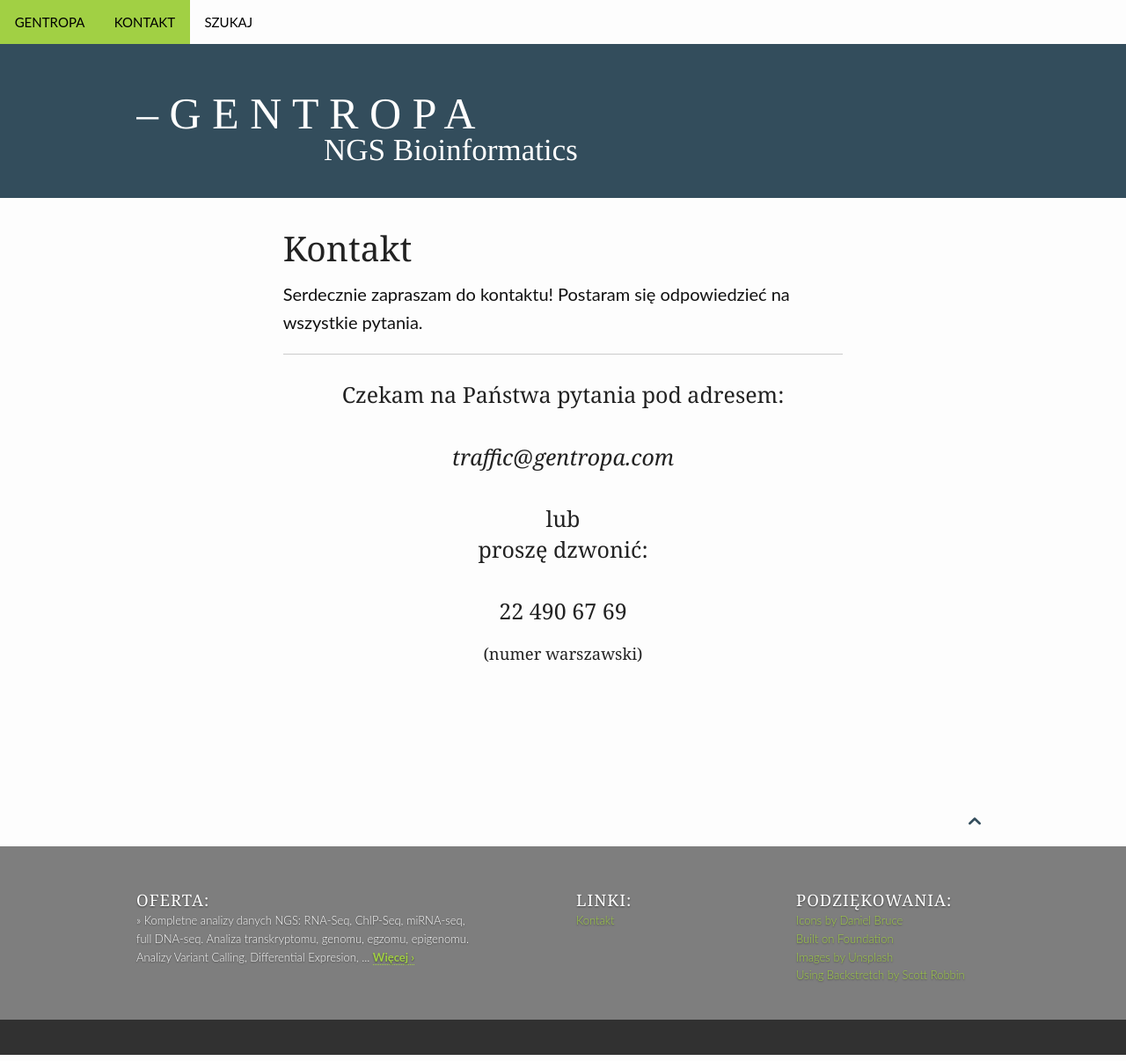
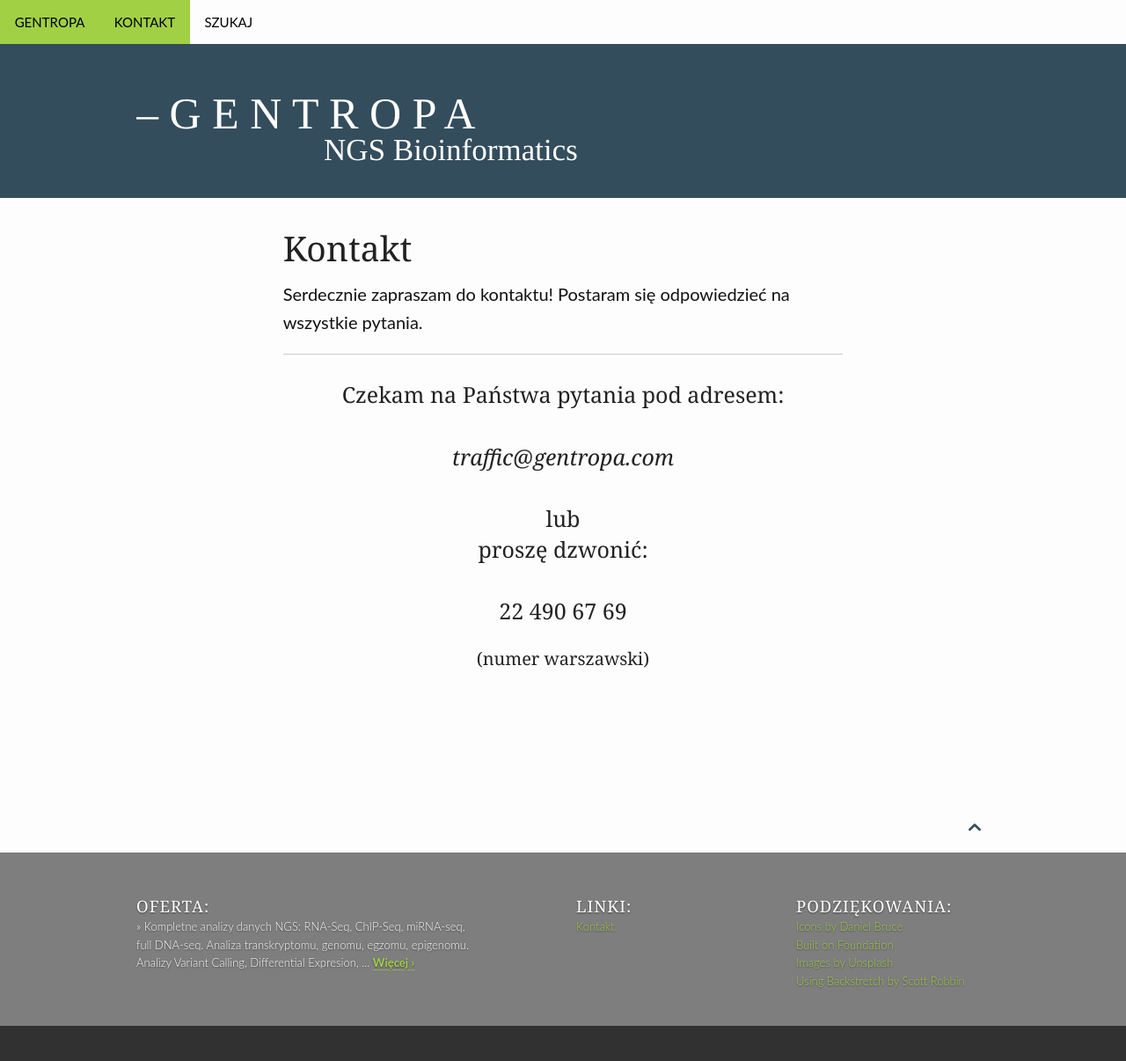
Before and after one commit to gentropa/gentropa.github.io, a Jekyll site: the page built from pages/contact.md, in a window 1280 px wide. Shown: the whole page at 88% size. Built offline with Jekyll 4.4.1, drawn with Linux system fonts in a browser that asks for light colours.

Commit message:
Po urlopie

```diff
--- a/pages/contact.md
+++ b/pages/contact.md
@@ -14,6 +14,6 @@
 <i>traffic@gentropa.com</i><br><br>
 lub<br>
 proszę dzwonić:<br><br>
-22 490 67 69<br>
+22 490 67 69
 </center></h3>
-<h5><center>(numer warszawski)</center></h5>
+<h4><center>(numer warszawski)</center></h4>
```
